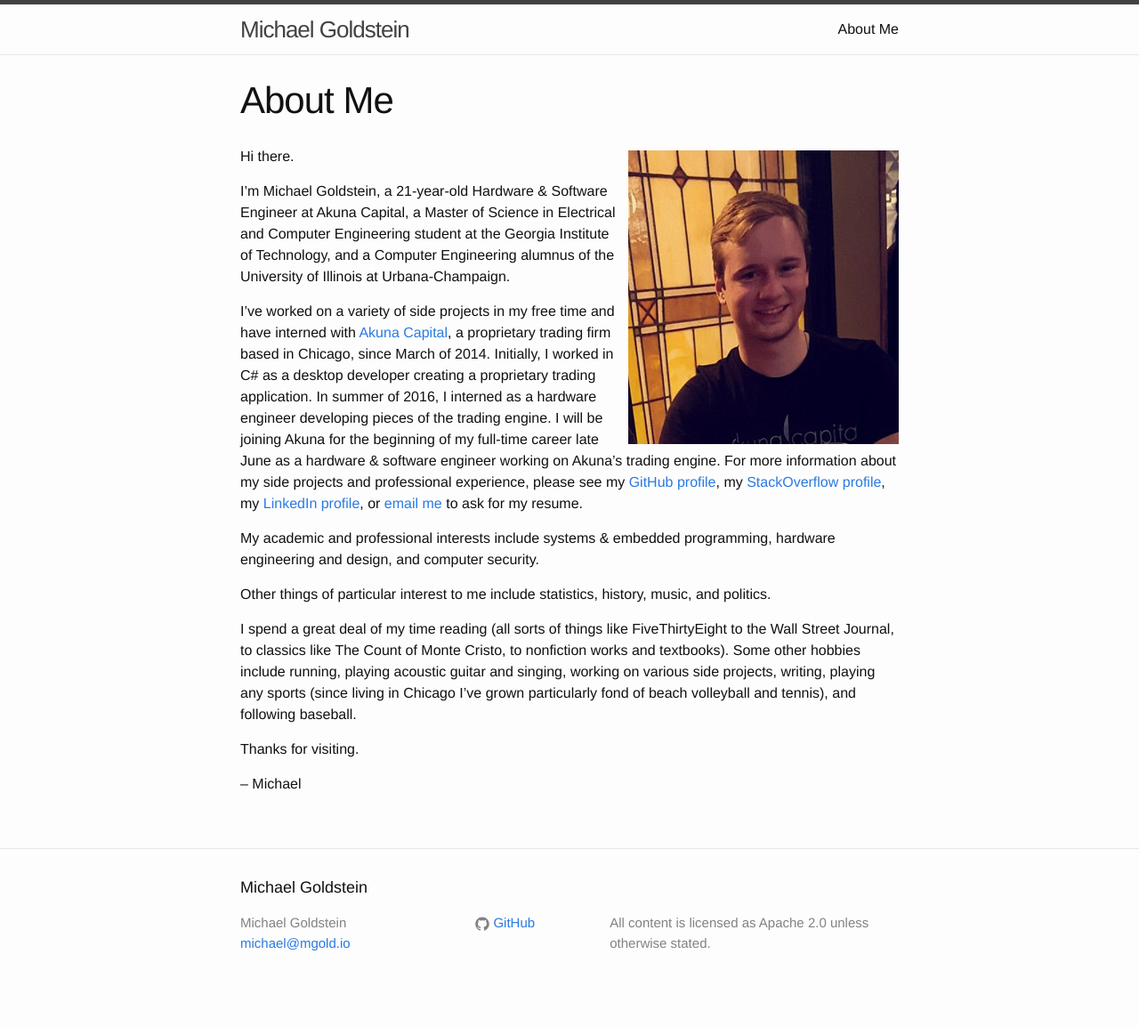
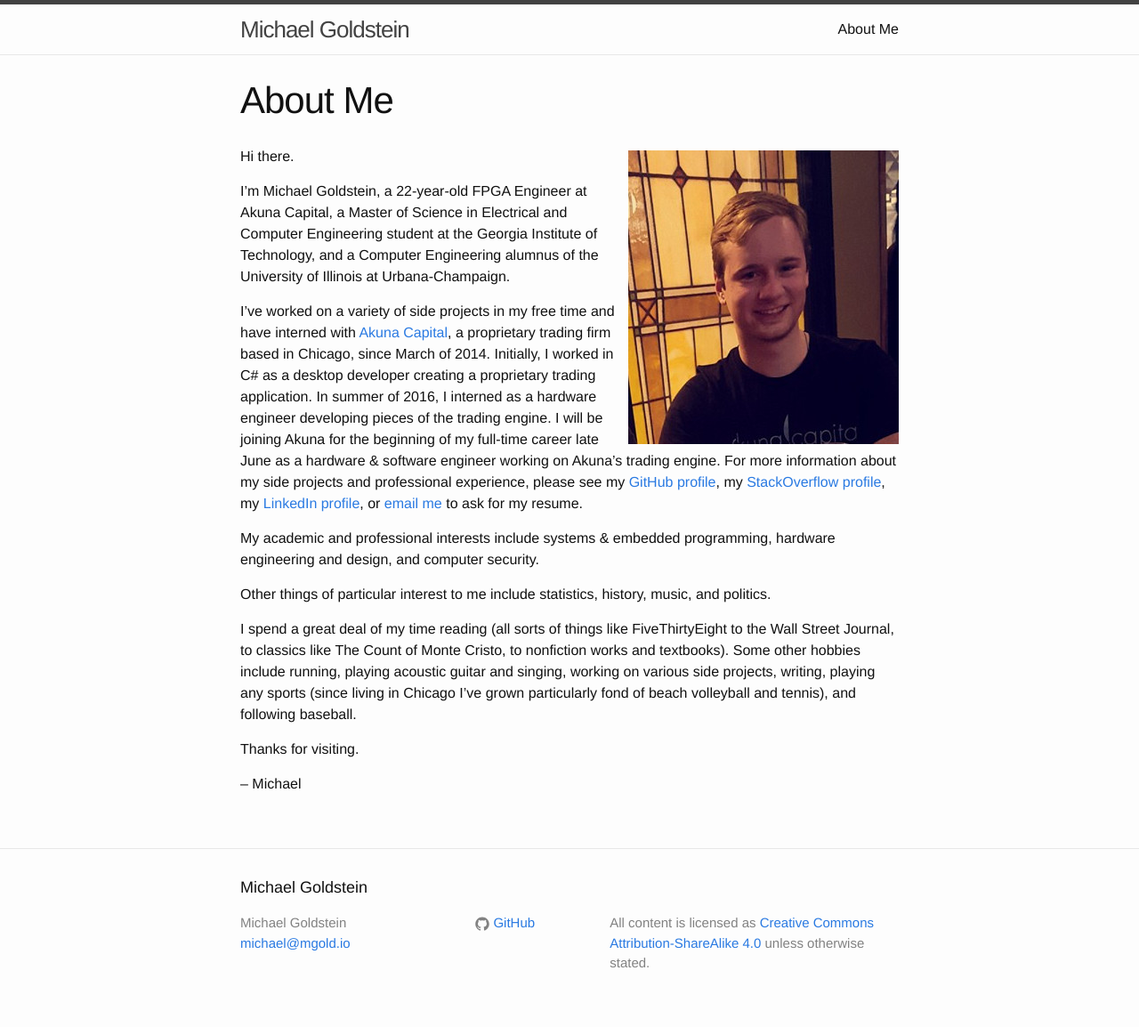
Before and after one commit to mgold95/mgold95.github.io, a Jekyll site: the page built from about.md, in a window 1280 px wide. Shown: the whole page at 89% size. Built offline with Jekyll 4.4.1, drawn with Linux system fonts in a browser that asks for light colours; before the commit the page ends 1131 px from its top, so only the background shows below that.

Commit message:
license change, update about

```diff
--- a/_config.yml
+++ b/_config.yml
@@ -9,7 +9,11 @@
 title: Michael Goldstein
 email: michael@mgold.io
 description: > # this means to ignore newlines until "baseurl:"
-  All content is licensed as Apache 2.0 unless otherwise stated.
+  All content is licensed as
+  <a href="https://creativecommons.org/licenses/by-sa/4.0/legalcode" target="_blank">
+  Creative Commons Attribution-ShareAlike 4.0
+  </a>
+  unless otherwise stated.
 baseurl: "" # the subpath of your site, e.g. /blog
 url: "https://mgold.io" # the base hostname & protocol for your site
 enforce_ssl: mgold.io
--- a/_includes/head.html
+++ b/_includes/head.html
@@ -4,7 +4,7 @@
   <meta name="viewport" content="width=device-width, initial-scale=1">
 
   <title>{% if page.title %}{{ page.title | escape }}{% else %}{{ site.title | escape }}{% endif %}</title>
-  <meta name="description" content="{% if page.excerpt %}{{ page.excerpt | strip_html | strip_newlines | truncate: 160 }}{% else %}{{ site.description }}{% endif %}">
+  <meta name="description" content="The personal blog of Michael Goldstein">
 
   <link rel="stylesheet" href="{{ "/css/main.css" | prepend: site.baseurl }}">
   <link rel="canonical" href="{{ page.url | replace:'index.html','' | prepend: site.baseurl | prepend: site.url }}">
--- a/about.md
+++ b/about.md
@@ -8,7 +8,7 @@
 
 Hi there.
 
-I'm Michael Goldstein, a 21-year-old Hardware & Software Engineer at Akuna Capital,
+I'm Michael Goldstein, a 22-year-old FPGA Engineer at Akuna Capital,
 a Master of Science in Electrical and Computer Engineering student at the Georgia Institute of Technology,
 and a Computer Engineering alumnus of the University of Illinois at Urbana-Champaign.
 
```
